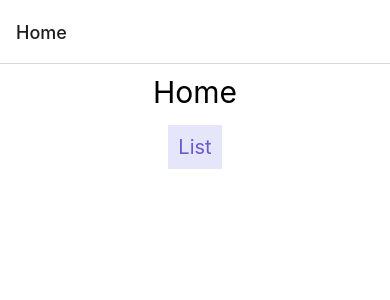
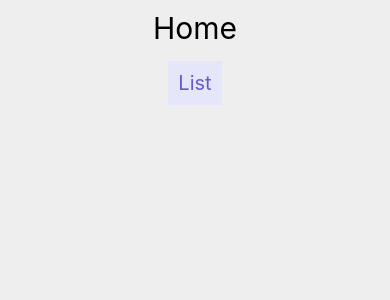
Before and after one commit to Hyogyeong8/ToDoApp_ReactNative, a React Native app: screen /Home in a window 390 px wide. Shown: the top 300 px of the page. Built offline with nearby package versions, Linux system fonts and the light colour scheme.

Commit message:
Add: Stack.js for modifying navigater header

```diff
--- a/src/App.js
+++ b/src/App.js
@@ -5,7 +5,7 @@ export default function App() {
   return (
     <>
       <Navigation />
-      <StatusBar />
+      {/* <StatusBar style="auto" /> */}
     </>
   );
 }
--- a/src/navigations/Stack.js
+++ b/src/navigations/Stack.js
@@ -1,6 +1,7 @@
 import React from "react";
 import { createStackNavigator } from "@react-navigation/stack";
 import { Home, List, Chat } from "../screens"; // 폴더까지만 입력하면 폴더 아래에 있는 index.js를 가지고 온다.
+import { FontAwesome5 } from "@expo/vector-icons";
 
 const Stack = createStackNavigator();
 
@@ -8,15 +9,41 @@ const StackNav = () => {
   return (
     <Stack.Navigator
       initialRouteName="Home"
-      screenOptions={{ cardStyle: { backgroundColor: "#eee" } }}
+      screenOptions={{
+        cardStyle: { backgroundColor: "#eee" },
+        headerStyle: {
+          height: 120,
+          backgroundColor: "lavender",
+          borderBottomWidth: 5,
+          borderBottomColor: "slateblue",
+        },
+        headerTitleStyle: {
+          fontSize: 20,
+          color: "slateblue",
+        },
+        headerTitleAlign: "center",
+        headerTitle: ({ style }) => {
+          // console.log(props);
+          return <FontAwesome5 name="react" style={style} />;
+        },
+        headerTintColor: "maroon",
+      }}
     >
-      <Stack.Screen name="List" component={List} />
       <Stack.Screen
         name="Home"
         component={Home}
-        options={{ cardStyle: { backgroundColor: "#fff" } }}
+        options={{ headerShown: false }}
       />
-      <Stack.Screen name="Chat" component={Chat} />
+      <Stack.Screen
+        name="List"
+        component={List}
+        options={{ headerTitle: "My List" }}
+      />
+      <Stack.Screen
+        name="Chat"
+        component={Chat}
+        // options={({ route }) => ({ headerTitle: route.params.name })}
+      />
     </Stack.Navigator>
   );
 };
--- a/src/screens/Home.js
+++ b/src/screens/Home.js
@@ -1,9 +1,11 @@
 import React from "react";
 import styled from "styled-components/native";
 import Button from "../components/Button";
+import { useSafeAreaInsets } from "react-native-safe-area-context";
 
 const Container = styled.View`
   align-items: center;
+  padding-top: ${({ insets: { top } }) => top}px;
 `;
 
 const StyledText = styled.Text`
@@ -12,8 +14,11 @@ const StyledText = styled.Text`
 `;
 
 const Home = ({ navigation }) => {
+  const insets = useSafeAreaInsets();
+  // console.log(insets);
+
   return (
-    <Container>
+    <Container insets={insets}>
       <StyledText>Home</StyledText>
       <Button title="List" onPress={() => navigation.navigate("List")}></Button>
     </Container>
```
